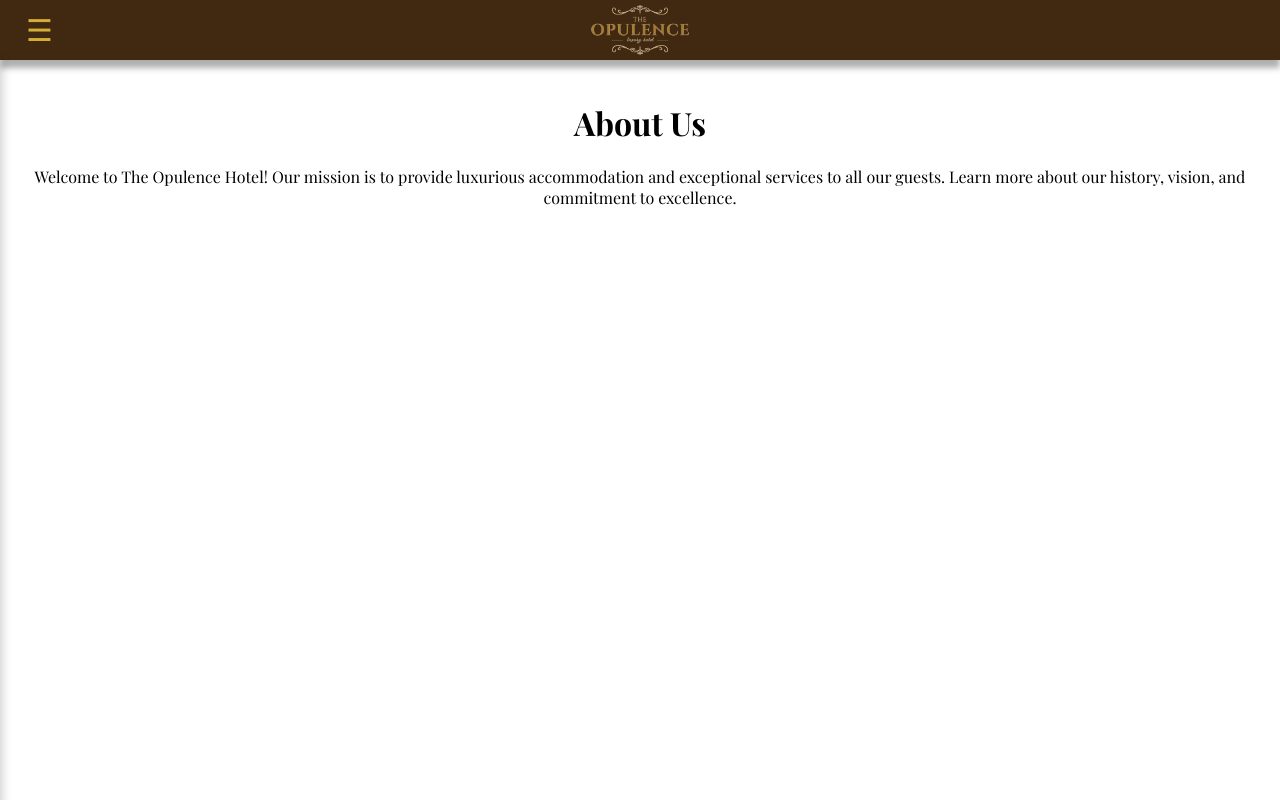
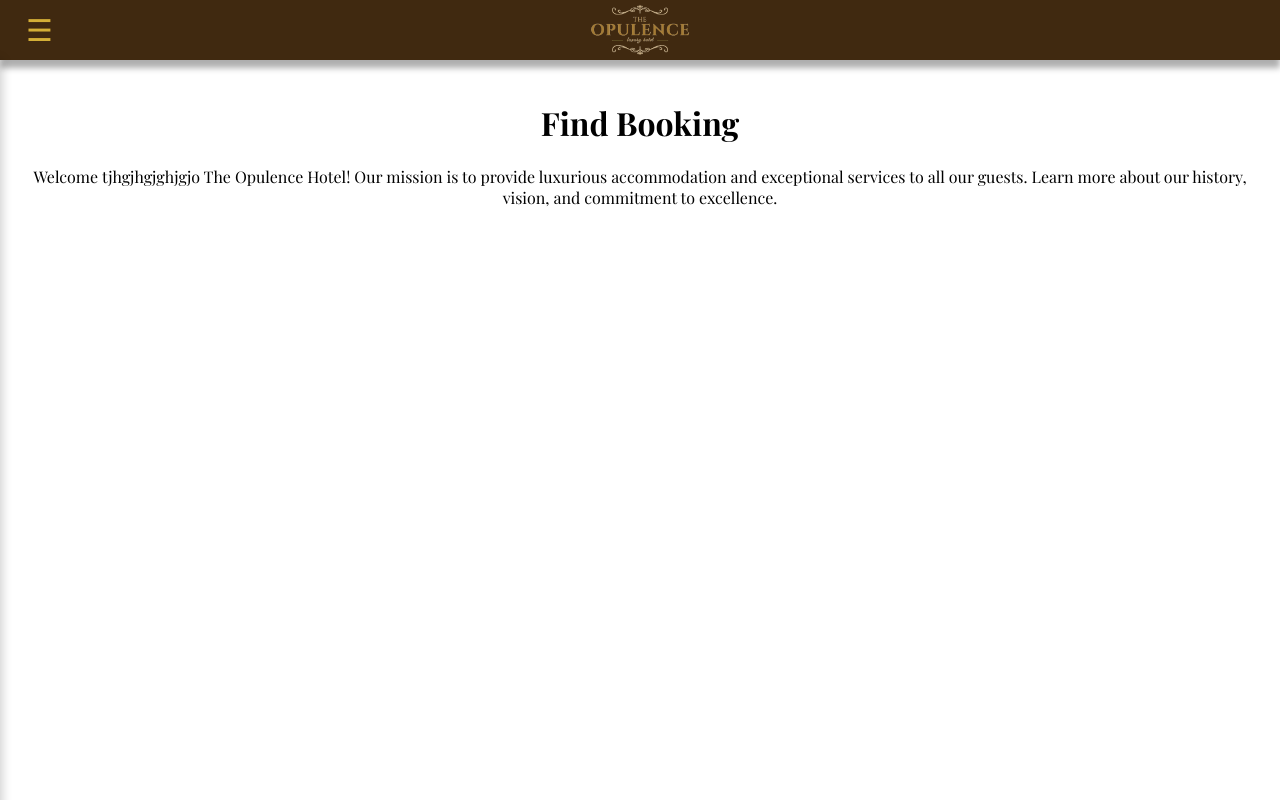
Before and after one commit to shxnias/GAPT, a React (Create React App) app: page /findbooking in a window 1280 px wide. Shown: the top 800 px of the page. Built offline with nearby package versions, Linux system fonts and the light colour scheme; no server answers.

Commit message:
Fixing content + favicon

```diff
--- a/public/index.html
+++ b/public/index.html
@@ -4,7 +4,7 @@
     <link href="https://fonts.googleapis.com/css2?family=Playfair+Display:wght@400;700&display=swap" rel="stylesheet">
 
     <meta charset="utf-8" />
-    <link rel="icon" href="%PUBLIC_URL%/favicon.ico" />
+    <link rel="icon" href="%PUBLIC_URL%/favicon.png" />
     <meta name="viewport" content="width=device-width, initial-scale=1" />
     <meta name="theme-color" content="#000000" />
     <meta
--- a/src/pages/FAQsPage.js
+++ b/src/pages/FAQsPage.js
@@ -3,7 +3,7 @@ import React from 'react';
 function FAQs() {
   return (
     <div className="main-content">
-      <h1>About Us</h1>
+      <h1>FAQs</h1>
       <p>Welcomegfhfghfgjfgjghjgv to The Opulence Hotel! Our mission is to provide luxurious accommodation and exceptional services to all our guests. Learn more about our history, vision, and commitment to excellence.</p>
     </div>
   );
--- a/src/pages/FacilitiesPage.js
+++ b/src/pages/FacilitiesPage.js
@@ -3,7 +3,7 @@ import React from 'react';
 function Facilities() {
   return (
     <div className="main-content">
-      <h1>About Us</h1>
+      <h1>Facilities</h1>
       <p>Welcome to The Opulence Hotel! gfshfghsfghjfsgjnfhjnfhjnhfjnfgnjfgngnOur mission is to provide luxurious accommodation and exceptional services to all our guests. Learn more about our history, vision, and commitment to excellence.</p>
       <p>Welcome to The Opulence Hotel! gfshfghsfghjfsgjnfhjnfhjnhfjnfgnjfgngnOur mission is to provide luxurious accommodation and exceptional services to all our guests. Learn more about our history, vision, and commitment to excellence.</p>
       <p>Welcome to The Opulence Hotel! gfshfghsfghjfsgjnfhjnfhjnhfjnfgnjfgngnOur mission is to provide luxurious accommodation and exceptional services to all our guests. Learn more about our history, vision, and commitment to excellence.</p>
--- a/src/pages/FindBooking.js
+++ b/src/pages/FindBooking.js
@@ -3,8 +3,8 @@ import React from 'react';
 function FindBooking() {
   return (
     <div className="main-content">
-      <h1>About Us</h1>
-      <p>Welcome to The Opulence Hotel! Our mission is to provide luxurious accommodation and exceptional services to all our guests. Learn more about our history, vision, and commitment to excellence.</p>
+      <h1>Find Booking</h1>
+      <p>Welcome tjhgjhgjghjgjo The Opulence Hotel! Our mission is to provide luxurious accommodation and exceptional services to all our guests. Learn more about our history, vision, and commitment to excellence.</p>
     </div>
   );
 }
```
Also changed, not shown: public/favicon.png (added), 1 other file (tests, documents, lock files or other folders).
